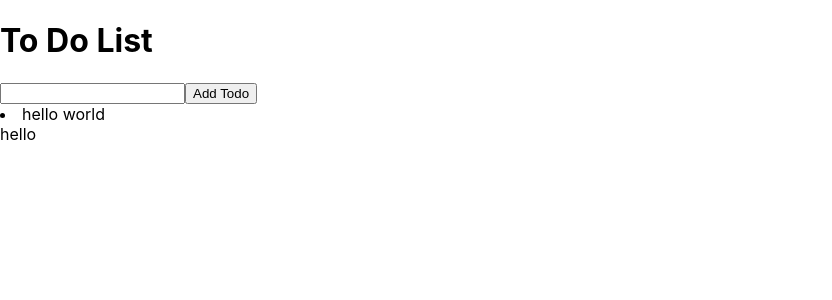
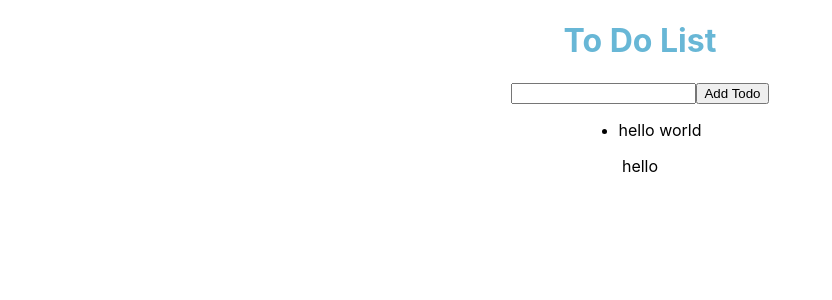
Before and after one commit to jyynkr92/TodoList_By_React, a React (Create React App) app: page / in a window 1280 px wide. Shown: the top 300 px of the page, without its empty margins (0-832 px from the left). Built offline with nearby package versions, Linux system fonts and the light colour scheme.

Commit message:
add some css

```diff
--- a/src/App.css
+++ b/src/App.css
@@ -1,3 +1,20 @@
-.App {
-  text-align: center;
+
+.todo_main {
+  text-align : center;
 }
+
+h1 {
+  color : #68b7d6;
+}
+
+.todo_header {
+  text-align:center;
+}
+
+.todo_section {
+  display:inline-block;
+}
+
+.todo_footer {
+  text-align:center;
+}
--- a/src/App.js
+++ b/src/App.js
@@ -8,7 +8,6 @@ import TodoFooter from './TodoFooter';
 class App extends Component {
   state = {
     input : "",
-    id : 1,
     todos : [
       {
         todoId : 1,
@@ -19,7 +18,7 @@ class App extends Component {
   }
 
   addTodo = () => {
-    const {input, todos, id} = this.state;
+    const {input, todos} = this.state;
 
     this.setState({
       input : "",
@@ -42,7 +41,7 @@ class App extends Component {
     const {addTodo, onChange} = this;
 
     return (
-      <div>
+      <div className="todo_main">
         <div><h1>To Do List</h1></div>
         <TodoHeader todos={todos} addTodo={addTodo} change={onChange} input={input}></TodoHeader>
         <TodoSection todos={todos}></TodoSection>
--- a/src/TodoFooter.js
+++ b/src/TodoFooter.js
@@ -1,9 +1,10 @@
 import React, { Component} from 'react';
 import PropTypes from 'prop-types';
+import './App.css';
 
 const TodoFooter = () => {
     return (
-        <div>hello</div>
+        <div className="todo_footer">hello</div>
     )
 }
 
--- a/src/TodoHeader.js
+++ b/src/TodoHeader.js
@@ -1,9 +1,10 @@
 import React, { Component} from 'react';
 import PropTypes from 'prop-types';
+import './App.css';
 
 const TodoHeader = ({todos, addTodo, change, input}) => {
     return (
-        <div>
+        <div className="todo_header">
             <input onChange={change} type="text"></input>
             <button onClick={addTodo}>Add Todo</button>
         </div>
--- a/src/TodoSection.js
+++ b/src/TodoSection.js
@@ -1,8 +1,16 @@
 import React, { Component} from 'react';
 import PropTypes from 'prop-types';
+import './App.css';
 
+const TodoSection = ({todos}) => {
+    return (
+        <ul className="todo_section">
+            <TodoList todos={todos}></TodoList>
+        </ul>
+    )
+}
 
-const TodoSection  = ({todos}) => {
+const TodoList  = ({todos}) => {
     const todoList = todos.map(todo => {
         return <TodoItem completeFlag={todo.completeFlag} todoId={todo.todoId} content={todo.content} key={todo.todoId} ></TodoItem>
     })
```
